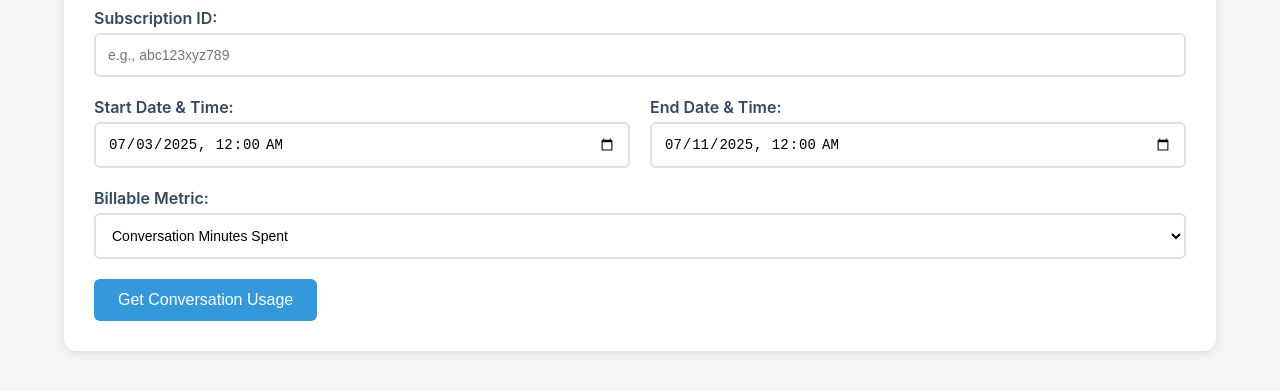
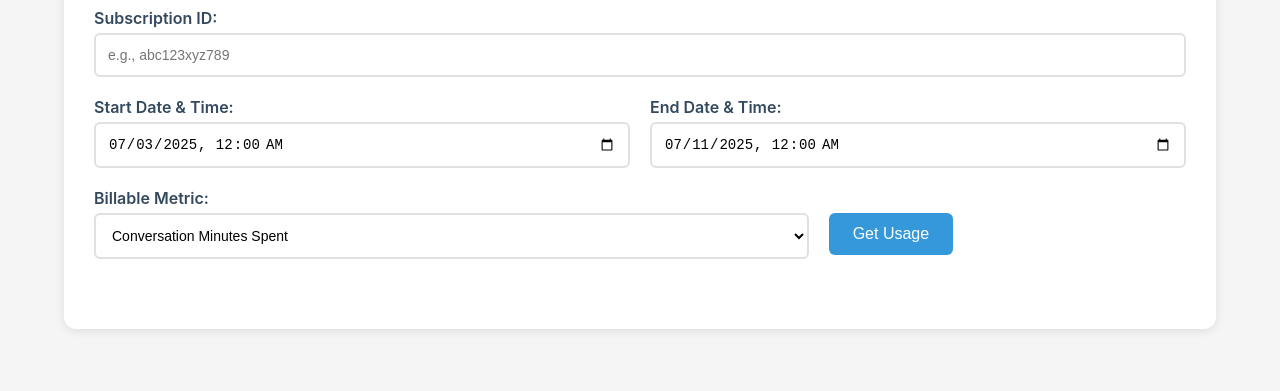
Before and after one commit to andy-tavus/x_orb_usage_viewer, a plain HTML site: page index.html in a window 1280 px wide. Shown: the part 173-564 px from the top of the page. Drawn offline with Linux system fonts and the light colour scheme.

Commit message:
button changes

```diff
--- a/index.html
+++ b/index.html
@@ -383,6 +383,8 @@
 
             <div class="form-group metric-selector">
                 <label for="metricId">Billable Metric:</label>
+                <div class="form-row">
+                    <div class="form-group" style="flex: 2;">
                         <select id="metricId" required>
                             <option value="">Select a metric...</option>
                             <option value="3ZfbspMffPDa8kAJ">Conversation Minutes Spent</option>
@@ -391,8 +393,11 @@
                             <option value="hJ87TLeGffeuwGkC">Conversation Length Limit</option>
                         </select>
                     </div>
-
-            <button type="submit" id="submitBtn">Get Conversation Usage</button>
+                    <div class="form-group" style="flex: 1;">
+                        <button type="submit" id="submitBtn">Get Usage</button>
+                    </div>
+                </div>
+            </div>
         </form>
 
         <div id="results" class="results" style="display: none;">
```
Lines whose indentation alone changed are shown as unchanged.
